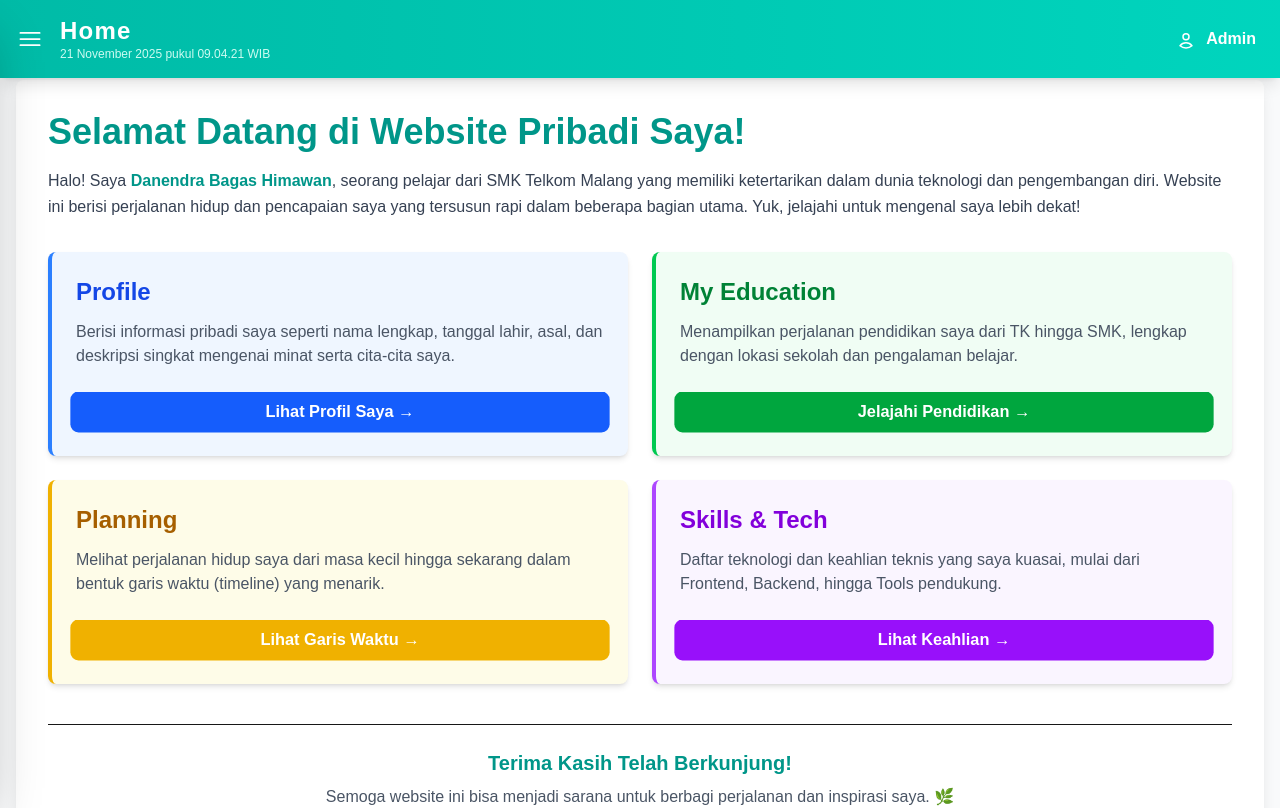
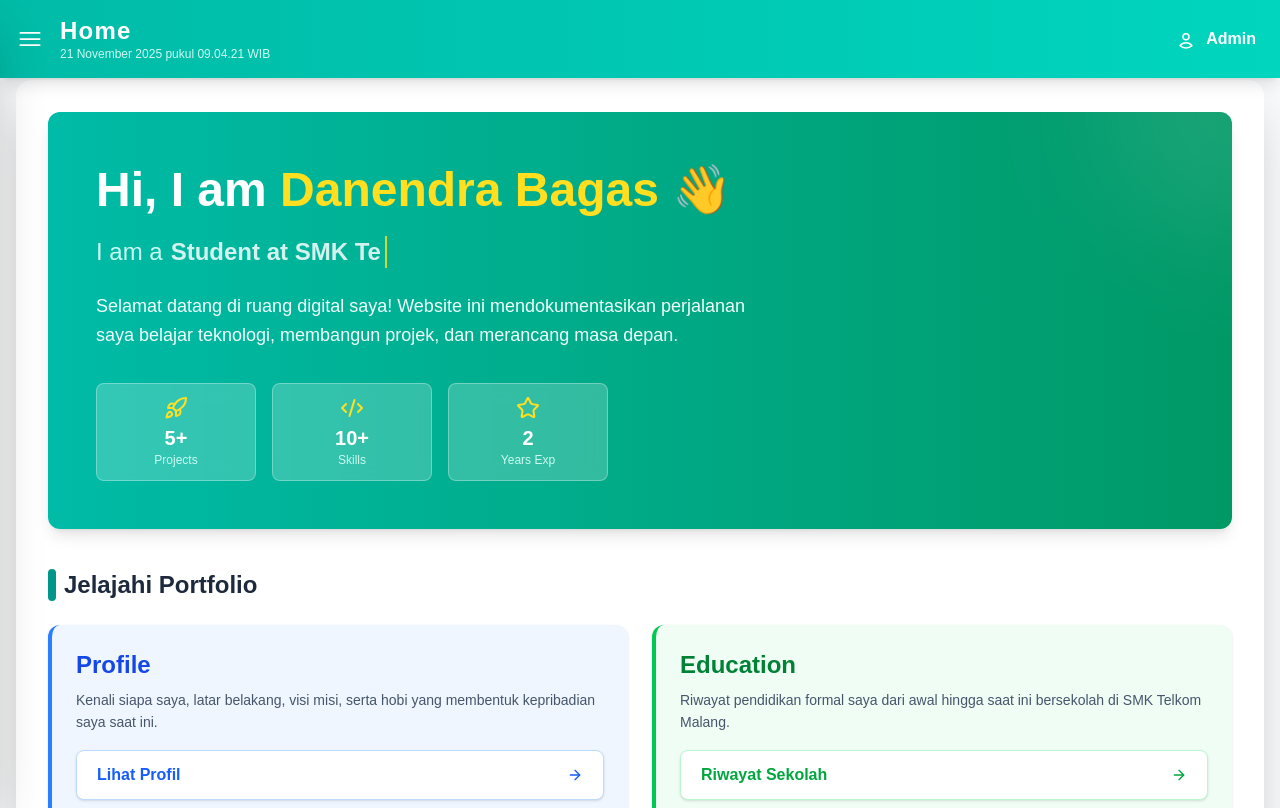
Before and after one commit to 4RBTR/Lat-UKL-Danendra-XI-R6, a Next.js app in the folder demo/: page /Main/Home in a window 1280 px wide. Shown: the top 808 px of the page. Built offline with nearby package versions, Linux system fonts and the light colour scheme.

Commit message:
perubahan di halaman home

```diff
--- a/demo/app/Main/Home/page.tsx
+++ b/demo/app/Main/Home/page.tsx
@@ -1,104 +1,191 @@
 "use client";
-import React from "react";
+import React, { useState, useEffect } from "react";
 import Link from "next/link";
+import {
+    ArrowRight,
+    Code2,
+    Rocket,
+    Star,
+    Mail,
+    MessageCircle
+} from "lucide-react";
 
 const Home: React.FC = () => {
+    // --- STATE UNTUK EFEK MENGETIK ---
+    const [text, setText] = useState("");
+    const [isDeleting, setIsDeleting] = useState(false);
+    const [loopNum, setLoopNum] = useState(0);
+    const [typingSpeed, setTypingSpeed] = useState(150);
+
+    // eslint-disable-next-line react-hooks/exhaustive-deps
+    const roles = ["Student at SMK Telkom", "Frontend Developer", "Tech Enthusiast"];
+
+    useEffect(() => {
+        const handleTyping = () => {
+            const i = loopNum % roles.length;
+            const fullText = roles[i];
+
+            setText(isDeleting
+                ? fullText.substring(0, text.length - 1)
+                : fullText.substring(0, text.length + 1)
+            );
+
+            setTypingSpeed(isDeleting ? 50 : 150);
+
+            if (!isDeleting && text === fullText) {
+                setTimeout(() => setIsDeleting(true), 2000); // Tunggu sebelum hapus
+            } else if (isDeleting && text === "") {
+                setIsDeleting(false);
+                setLoopNum(loopNum + 1);
+            }
+        };
+
+        const timer = setTimeout(handleTyping, typingSpeed);
+        return () => clearTimeout(timer);
+    }, [text, isDeleting, loopNum, roles, typingSpeed]);
+
     return (
-        <div className="p-8 bg-white shadow-lg rounded-lg animate-fadeIn">
-            {/* Judul Halaman */}
-            <div className="text-center md:text-left">
-                <h1 className="text-4xl font-extrabold text-teal-600 mb-4">
-                    Selamat Datang di Website Pribadi Saya!
-                </h1>
+        <div className="p-4 md:p-8 bg-white shadow-2xl rounded-2xl animate-fadeIn max-w-7xl mx-auto">
 
-                {/* Paragraf Pembuka */}
-                <p className="text-gray-700 mb-6 leading-relaxed">
-                    Halo! Saya <span className="font-semibold text-teal-600">Danendra Bagas Himawan</span>,
-                    seorang pelajar dari SMK Telkom Malang yang memiliki ketertarikan dalam dunia teknologi
-                    dan pengembangan diri. Website ini berisi perjalanan hidup dan pencapaian saya yang
-                    tersusun rapi dalam beberapa bagian utama. Yuk, jelajahi untuk mengenal saya lebih dekat!
-                </p>
+            {/* --- HERO SECTION --- */}
+            <div className="bg-linear-to-r from-teal-500 to-emerald-600 rounded-xl p-8 md:p-12 text-white mb-10 shadow-lg relative overflow-hidden">
+                {/* Dekorasi Background */}
+                <div className="absolute top-0 right-0 w-64 h-64 bg-white opacity-10 rounded-full -translate-y-1/2 translate-x-1/2 blur-3xl"></div>
+
+                <div className="relative z-10">
+                    <h1 className="text-3xl md:text-5xl font-extrabold mb-4 leading-tight">
+                        Hi, I am <span className="text-yellow-300">Danendra Bagas</span> 👋
+                    </h1>
+                    <div className="text-xl md:text-2xl font-medium h-8 mb-6 text-teal-100 flex items-center gap-2">
+                        <span>I am a</span>
+                        <span className="border-r-2 border-yellow-300 pr-1 animate-pulse font-bold text-white">
+                            {text}
+                        </span>
+                    </div>
+                    <p className="max-w-2xl text-teal-50 text-lg leading-relaxed mb-8">
+                        Selamat datang di ruang digital saya! Website ini mendokumentasikan perjalanan saya belajar teknologi,
+                        membangun projek, dan merancang masa depan.
+                    </p>
+
+                    {/* Statistik Singkat */}
+                    <div className="grid grid-cols-3 gap-4 max-w-lg">
+                        <div className="bg-white/20 backdrop-blur-sm p-3 rounded-lg text-center border border-white/30">
+                            <Rocket className="w-6 h-6 mx-auto mb-1 text-yellow-300" />
+                            <div className="font-bold text-xl">5+</div>
+                            <div className="text-xs text-teal-100">Projects</div>
+                        </div>
+                        <div className="bg-white/20 backdrop-blur-sm p-3 rounded-lg text-center border border-white/30">
+                            <Code2 className="w-6 h-6 mx-auto mb-1 text-yellow-300" />
+                            <div className="font-bold text-xl">10+</div>
+                            <div className="text-xs text-teal-100">Skills</div>
+                        </div>
+                        <div className="bg-white/20 backdrop-blur-sm p-3 rounded-lg text-center border border-white/30">
+                            <Star className="w-6 h-6 mx-auto mb-1 text-yellow-300" />
+                            <div className="font-bold text-xl">2</div>
+                            <div className="text-xs text-teal-100">Years Exp</div>
+                        </div>
+                    </div>
+                </div>
             </div>
 
-            {/* Section Informasi Halaman - UBAH DISINI JADI md:grid-cols-2 */}
-            <div className="grid grid-cols-1 md:grid-cols-2 gap-6 mt-8">
+            {/* --- NAVIGATION GRID --- */}
+            <div className="mb-6">
+                <h3 className="text-2xl font-bold text-slate-800 mb-6 flex items-center gap-2">
+                    <span className="bg-teal-600 w-2 h-8 rounded-full"></span>
+                    Jelajahi Portfolio
+                </h3>
+            </div>
+
+            <div className="grid grid-cols-1 md:grid-cols-2 gap-6">
 
                 {/* 1. Profile Section */}
-                <div className="bg-blue-50 p-6 rounded-lg border-l-4 border-blue-500 shadow-md hover:shadow-lg hover:-translate-y-1 transition duration-300 flex flex-col">
-                    <div className="grow">
-                        <h2 className="text-2xl font-semibold text-blue-700 mb-3">Profile</h2>
-                        <p className="text-gray-600 mb-6">
-                            Berisi informasi pribadi saya seperti nama lengkap, tanggal lahir, asal,
-                            dan deskripsi singkat mengenai minat serta cita-cita saya.
+                <div className="group bg-blue-50 p-6 rounded-xl border-l-4 border-blue-500 shadow-sm hover:shadow-xl hover:-translate-y-1 transition-all duration-300 flex flex-col">
+                    <div className="grow mb-4">
+                        <h2 className="text-2xl font-bold text-blue-700 mb-2 group-hover:text-blue-500 transition-colors">Profile</h2>
+                        <p className="text-slate-600 text-sm leading-relaxed">
+                            Kenali siapa saya, latar belakang, visi misi, serta hobi yang membentuk kepribadian saya saat ini.
                         </p>
                     </div>
                     <Link
                         href="/Main/MyProfile"
-                        className="block text-center bg-blue-600 text-white py-2 px-4 rounded-lg hover:bg-blue-700 transition font-semibold animate-btnPulse"
+                        className="flex items-center justify-between bg-white text-blue-600 py-3 px-5 rounded-lg border border-blue-200 hover:bg-blue-600 hover:text-white transition-all font-semibold shadow-sm group-hover:shadow-md"
                     >
-                        Lihat Profil Saya →
+                        Lihat Profil <ArrowRight className="w-4 h-4" />
                     </Link>
                 </div>
 
                 {/* 2. MyEducation Section */}
-                <div className="bg-green-50 p-6 rounded-lg border-l-4 border-green-500 shadow-md hover:shadow-lg hover:-translate-y-1 transition duration-300 flex flex-col">
-                    <div className="grow">
-                        <h2 className="text-2xl font-semibold text-green-700 mb-3">My Education</h2>
-                        <p className="text-gray-600 mb-6">
-                            Menampilkan perjalanan pendidikan saya dari TK hingga SMK,
-                            lengkap dengan lokasi sekolah dan pengalaman belajar.
+                <div className="group bg-green-50 p-6 rounded-xl border-l-4 border-green-500 shadow-sm hover:shadow-xl hover:-translate-y-1 transition-all duration-300 flex flex-col">
+                    <div className="grow mb-4">
+                        <h2 className="text-2xl font-bold text-green-700 mb-2 group-hover:text-green-500 transition-colors">Education</h2>
+                        <p className="text-slate-600 text-sm leading-relaxed">
+                            Riwayat pendidikan formal saya dari awal hingga saat ini bersekolah di SMK Telkom Malang.
                         </p>
                     </div>
                     <Link
                         href="/Main/MyEducation"
-                        className="block text-center bg-green-600 text-white py-2 px-4 rounded-lg hover:bg-green-700 transition font-semibold animate-btnPulse"
+                        className="flex items-center justify-between bg-white text-green-600 py-3 px-5 rounded-lg border border-green-200 hover:bg-green-600 hover:text-white transition-all font-semibold shadow-sm group-hover:shadow-md"
                     >
-                        Jelajahi Pendidikan →
+                        Riwayat Sekolah <ArrowRight className="w-4 h-4" />
                     </Link>
                 </div>
 
                 {/* 3. Planning Section */}
-                <div className="bg-yellow-50 p-6 rounded-lg border-l-4 border-yellow-500 shadow-md hover:shadow-lg hover:-translate-y-1 transition duration-300 flex flex-col">
-                    <div className="grow">
-                        <h2 className="text-2xl font-semibold text-yellow-700 mb-3">Planning</h2>
-                        <p className="text-gray-600 mb-6">
-                            Melihat perjalanan hidup saya dari masa kecil hingga sekarang dalam bentuk garis waktu (timeline) yang menarik.
+                <div className="group bg-yellow-50 p-6 rounded-xl border-l-4 border-yellow-500 shadow-sm hover:shadow-xl hover:-translate-y-1 transition-all duration-300 flex flex-col">
+                    <div className="grow mb-4">
+                        <h2 className="text-2xl font-bold text-yellow-700 mb-2 group-hover:text-yellow-500 transition-colors">Planning</h2>
+                        <p className="text-slate-600 text-sm leading-relaxed">
+                            Garis waktu (timeline) rencana masa depan, target karir, dan mimpi yang ingin saya capai.
                         </p>
                     </div>
                     <Link
                         href="/Main/Planning"
-                        className="block text-center bg-yellow-500 text-white py-2 px-4 rounded-lg hover:bg-yellow-600 transition font-semibold animate-btnPulse"
+                        className="flex items-center justify-between bg-white text-yellow-600 py-3 px-5 rounded-lg border border-yellow-200 hover:bg-yellow-500 hover:text-white transition-all font-semibold shadow-sm group-hover:shadow-md"
                     >
-                        Lihat Garis Waktu →
+                        Lihat Rencana <ArrowRight className="w-4 h-4" />
                     </Link>
                 </div>
 
-                {/* 4. Skills Section (SEKARANG SUDAH DI DALAM GRID) */}
-                <div className="bg-purple-50 p-6 rounded-lg border-l-4 border-purple-500 shadow-md hover:shadow-lg hover:-translate-y-1 transition duration-300 flex flex-col">
-                    <div className="grow">
-                        <h2 className="text-2xl font-semibold text-purple-700 mb-3">Skills & Tech</h2>
-                        <p className="text-gray-600 mb-6">
-                            Daftar teknologi dan keahlian teknis yang saya kuasai, mulai dari Frontend, Backend, hingga Tools pendukung.
+                {/* 4. Skills Section */}
+                <div className="group bg-purple-50 p-6 rounded-xl border-l-4 border-purple-500 shadow-sm hover:shadow-xl hover:-translate-y-1 transition-all duration-300 flex flex-col">
+                    <div className="grow mb-4">
+                        <h2 className="text-2xl font-bold text-purple-700 mb-2 group-hover:text-purple-500 transition-colors">Skills & Tech</h2>
+                        <p className="text-slate-600 text-sm leading-relaxed">
+                            Gudang senjata saya: Bahasa pemrograman, Frameworks, dan Tools yang saya gunakan sehari-hari.
                         </p>
                     </div>
                     <Link
                         href="/Main/Skills"
-                        className="block text-center bg-purple-600 text-white py-2 px-4 rounded-lg hover:bg-purple-700 transition font-semibold animate-btnPulse"
+                        className="flex items-center justify-between bg-white text-purple-600 py-3 px-5 rounded-lg border border-purple-200 hover:bg-purple-600 hover:text-white transition-all font-semibold shadow-sm group-hover:shadow-md"
                     >
-                        Lihat Keahlian →
+                        Cek Skill <ArrowRight className="w-4 h-4" />
                     </Link>
                 </div>
 
             </div>
 
-            {/* Penutup */}
-            <div className="mt-10 border-t pt-6 text-center animate-fadeInSlow">
-                <h3 className="text-xl font-semibold text-teal-600 mb-2">
-                    Terima Kasih Telah Berkunjung!
-                </h3>
-                <p className="text-gray-600 max-w-2xl mx-auto">
-                    Semoga website ini bisa menjadi sarana untuk berbagi perjalanan dan inspirasi saya.
-                    🌿
+            {/* --- CONNECT SECTION --- */}
+            <div className="mt-12 bg-slate-900 rounded-xl p-8 text-center relative overflow-hidden">
+                <div className="relative z-10">
+                    <h3 className="text-2xl font-bold text-white mb-2">Tertarik berkolaborasi?</h3>
+                    <p className="text-slate-400 mb-6">Jangan ragu untuk menyapa atau mengajak kerjasama!</p>
+                    <div className="flex justify-center gap-4">
+                        <button className="flex items-center gap-2 bg-teal-600 hover:bg-teal-500 text-white px-6 py-2 rounded-full font-bold transition-all transform hover:scale-105">
+                            <Mail className="w-4 h-4" /> Email Me
+                        </button>
+                        <button className="flex items-center gap-2 bg-white hover:bg-slate-200 text-slate-900 px-6 py-2 rounded-full font-bold transition-all transform hover:scale-105">
+                            <MessageCircle className="w-4 h-4" /> WhatsApp
+                        </button>
+                    </div>
+                </div>
+                {/* Background Pattern */}
+                <div className="absolute top-0 left-0 w-full h-full opacity-10 bg-[radial-linear(circle_at_center,var(--tw-gradient-stops))] from-teal-500 via-slate-900 to-slate-900"></div>
+            </div>
+
+            {/* Footer */}
+            <div className="mt-10 border-t border-slate-100 pt-6 text-center">
+                <p className="text-slate-500 text-sm">
+                    © 2024 Danendra Bagas Himawan. Made with ❤️ and Next.js.
                 </p>
             </div>
         </div>
```
